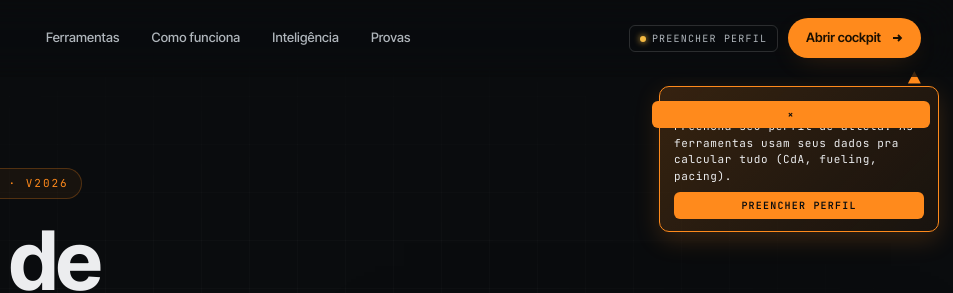
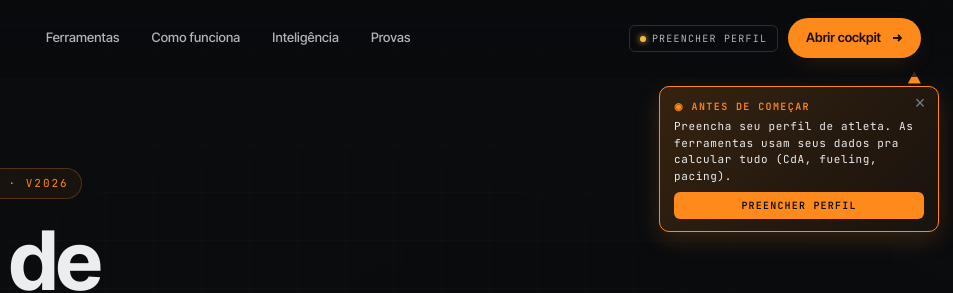
Before and after one commit to leandromartinez-lab/lmaerofit-site, a plain HTML site: page index.html in a window 1280 px wide. Shown: the top 293 px of the page, 327-1280 px from the left. Drawn offline with Linux system fonts and the light colour scheme.

Commit message:
Add files via upload

```diff
--- a/index.html
+++ b/index.html
@@ -122,6 +122,42 @@
   .nav-cta svg { width: 12px; height: 12px; }
   @media (max-width: 760px) {
     .nav-links { display: none; }
+  }
+
+  /* Correção local do aviso de perfil: impede o botão × de herdar o estilo laranja do CTA */
+  html body #lma-prof-hint div.box > button.close[aria-label="Fechar"] {
+    position: absolute !important;
+    top: 4px !important;
+    right: 6px !important;
+    left: auto !important;
+    display: inline-flex !important;
+    align-items: center !important;
+    justify-content: center !important;
+    width: 24px !important;
+    min-width: 24px !important;
+    max-width: 24px !important;
+    height: 24px !important;
+    margin: 0 !important;
+    padding: 0 !important;
+    background: transparent !important;
+    color: #7a8088 !important;
+    border: 0 !important;
+    border-radius: 50% !important;
+    box-shadow: none !important;
+    font-family: Arial, sans-serif !important;
+    font-size: 18px !important;
+    font-weight: 400 !important;
+    line-height: 1 !important;
+    letter-spacing: 0 !important;
+    text-transform: none !important;
+    cursor: pointer !important;
+  }
+  html body #lma-prof-hint div.box > button.close[aria-label="Fechar"]:hover {
+    background: rgba(255,255,255,0.06) !important;
+    color: #ecedef !important;
+  }
+  html body #lma-prof-hint div.box > strong {
+    padding-right: 34px !important;
   }
 
   /* ============ HERO ============ */
```
